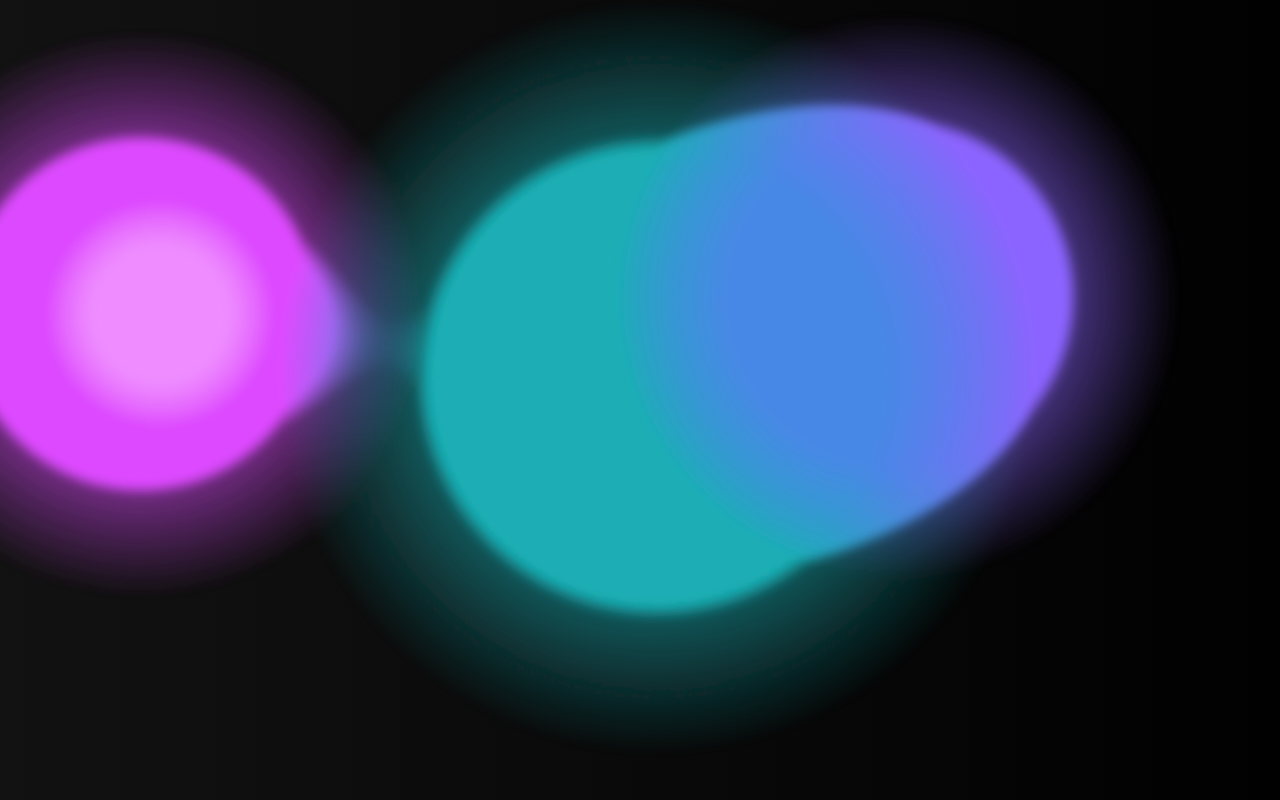
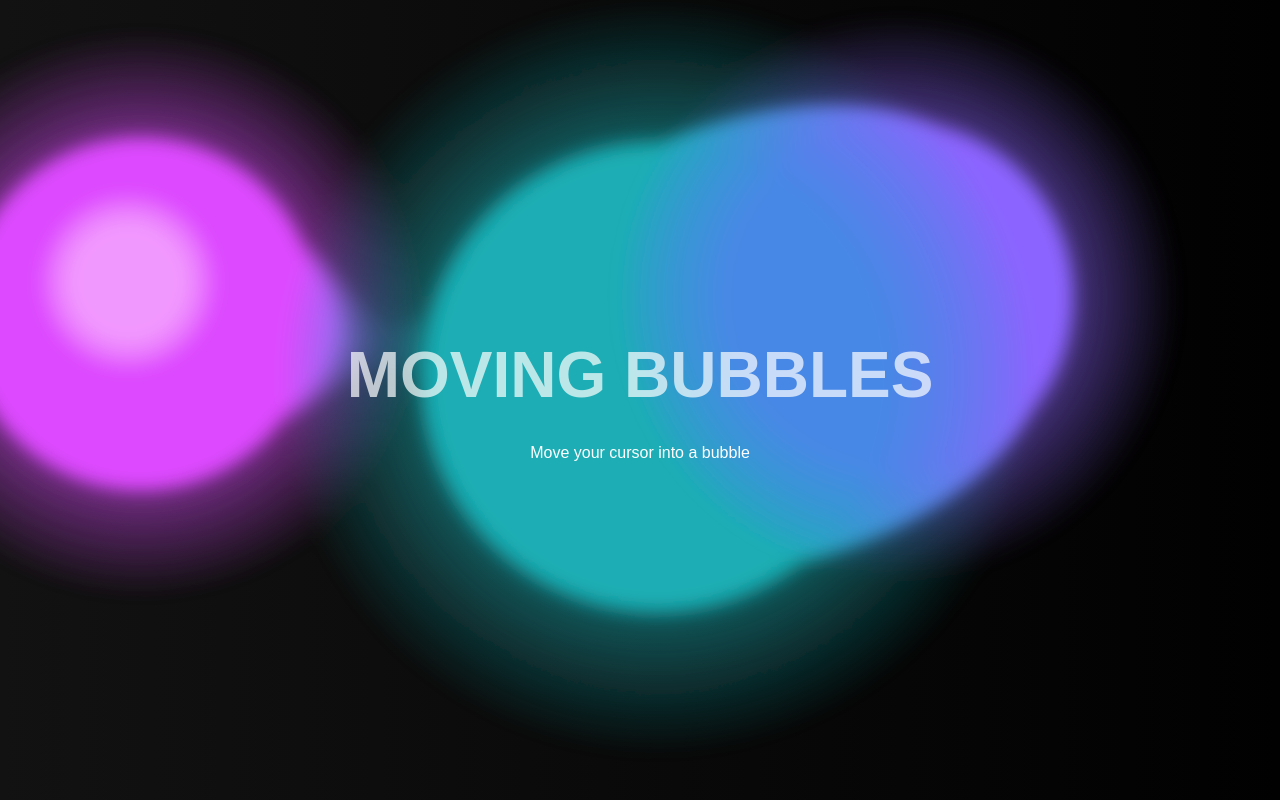
Before and after one commit to leowndev/animated-bg-bubbles, a website built with Vite: page index.html in a window 1280 px wide. Shown: the top 800 px of the page. Built offline with nearby package versions, Linux system fonts and the light colour scheme.

Commit message:
Add instructions and refine animations

```diff
--- a/index.html
+++ b/index.html
@@ -30,6 +30,11 @@
         <div class="circle"></div>
         <div class="circle"></div>
       </div>
+
+      <div class="instruction">
+        <h1>Moving Bubbles</h1>
+        <p>Move your cursor into a bubble</p>
+      </div>
     </div>
     <script type="module" src="/src/main.ts"></script>
   </body>
--- a/src/style.scss
+++ b/src/style.scss
@@ -15,7 +15,27 @@ $blending: hard-light;
 body {
   cursor: none;
   overflow: hidden;
+  font-family: Arial, Helvetica, sans-serif;
   background: linear-gradient(90deg, $bg-color, $bg-color2);
+}
+
+.instruction {
+  position: absolute;
+  top: 50%;
+  left: 50%;
+  transform: translate(-50%, -50%);
+  color: white;
+
+  h1 {
+    opacity: 0.7;
+    font-size: 4rem;
+    text-transform: uppercase;
+  }
+
+  p {
+    text-align: center;
+    margin-top: 2rem;
+  }
 }
 
 .background-container {
@@ -27,7 +47,7 @@ body {
   display: grid;
   place-content: center;
 
-  filter: url(#goo) blur(4px);
+  filter: url(#goo) blur(8px);
 }
 
 .circle {
@@ -53,7 +73,7 @@ body {
         rgba($color2, 0) 50%
       )
       no-repeat;
-    animation: moveInCircle2 15s alternate infinite;
+    animation: moveInCircle2 10s alternate infinite;
   }
 
   &:nth-child(3) {
@@ -67,7 +87,7 @@ body {
       )
       no-repeat;
   }
-  animation: moveInCircle3 15s alternate infinite;
+  animation: moveInCircle3 10s alternate infinite;
 }
 
 .cursor {
@@ -75,9 +95,9 @@ body {
   top: 0;
   left: 0;
 
-  width: 20rem;
-  height: 20rem;
-  opacity: 0.7;
+  width: 16rem;
+  height: 16rem;
+  opacity: 0.9;
   mix-blend-mode: $blending;
 
   background: radial-gradient(
```
